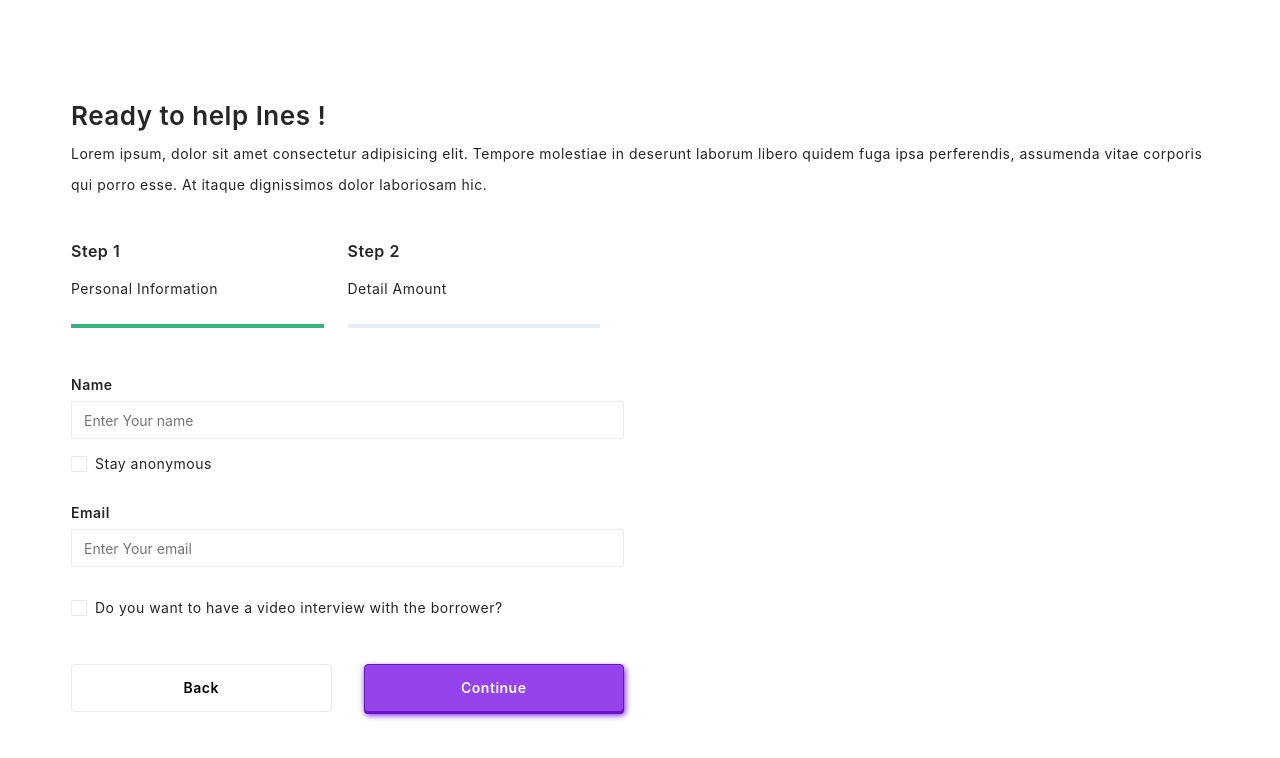
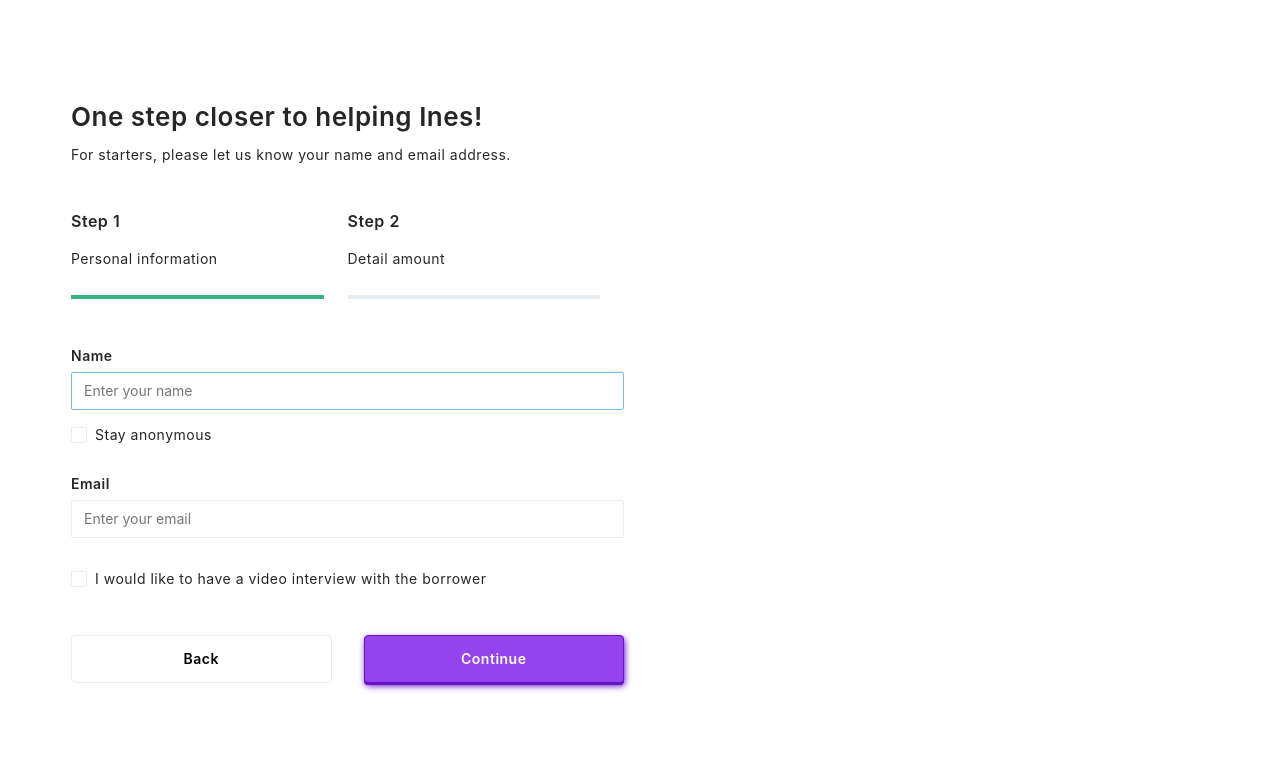
Before and after one commit to enabledao/enable-ui, a React (Create React App) app: page /loan-offer/personal in a window 1280 px wide. Shown: the top 758 px of the page. Built offline with nearby package versions, Linux system fonts and the light colour scheme; a web font is replaced by a local one.

Commit message:
add props textfield autofocus

```diff
--- a/package.json
+++ b/package.json
@@ -11,6 +11,7 @@
     "@types/styled-components": "^4.1.16",
     "react": "^16.8.6",
     "react-dom": "^16.8.6",
+    "react-final-form": "^6.3.0",
     "react-router-dom": "^5.0.1",
     "react-scripts": "3.0.1",
     "styled-components": "^4.3.1",
--- a/src/components/lib/textfield/index.tsx
+++ b/src/components/lib/textfield/index.tsx
@@ -3,10 +3,19 @@ import React from "react";
 import { TextFieldProps } from "./interface";
 import { InputWrapper, InputLabel } from "./styled";
 
-const TextField: React.FC<TextFieldProps> = ({ placeholder, type, label }) => (
+const TextField: React.FC<TextFieldProps> = ({
+  placeholder,
+  type,
+  label,
+  autoFocus
+}) => (
   <React.Fragment>
     {label && <InputLabel>{label}</InputLabel>}
-    <InputWrapper type={type ? type : "text"} placeholder={placeholder} />
+    <InputWrapper
+      type={type ? type : "text"}
+      placeholder={placeholder}
+      autoFocus={autoFocus}
+    />
   </React.Fragment>
 );
 
--- a/src/components/lib/textfield/interface.tsx
+++ b/src/components/lib/textfield/interface.tsx
@@ -3,4 +3,5 @@ export interface TextFieldProps {
   placeholder?: string;
   type?: string;
   label?: string;
+  autoFocus?: boolean;
 }
--- a/src/components/pages/loanOffer/loanAmount/index.tsx
+++ b/src/components/pages/loanOffer/loanAmount/index.tsx
@@ -16,20 +16,15 @@ import { StepLoanOfferWrapper, LoanAmountSimulation } from "../styled";
 interface LoanAmountProps extends RouteComponentProps<any> {}
 
 const bredcrumbData = [
-  { title: " Personal Information", active: true },
-  { title: "Detail Amount", active: true }
+  { title: " Personal information", active: true },
+  { title: "Detail amount", active: true }
 ];
 
 const LoanAmount: React.FC<LoanAmountProps> = ({ history }) => (
   <StepLoanOfferWrapper>
     <Container>
-      <h4>You're almost done !</h4>
-      <p>
-        Lorem ipsum, dolor sit amet consectetur adipisicing elit. Tempore
-        molestiae in deserunt laborum libero quidem fuga ipsa perferendis,
-        assumenda vitae corporis qui porro esse. At itaque dignissimos dolor
-        laboriosam hic.
-      </p>
+      <h4>You're almost done!</h4>
+      <p>Lastly, please input the amount you're willing to lend</p>
       <Row>
         <Col lg={6} md={12}>
           <Margin vertical={48}>
@@ -39,15 +34,16 @@ const LoanAmount: React.FC<LoanAmountProps> = ({ history }) => (
             <TextField
               label="Loan Amount"
               type="number"
-              placeholder="Enter Your loan amount"
+              placeholder="Enter your loan amount"
+              autoFocus={true}
             />
           </Margin>
           <Margin top={48} bottom={24}>
             <h5>Confirm Loan</h5>
-            <p>Total Loan Amount:</p>
+            <p>Total loan amount:</p>
             <Margin top={16}>
               <h3>7 Dai</h3>
-              <p>excludes transaction fees and gas</p>
+              <p>Excludes transaction fees and gas</p>
             </Margin>
             <Margin top={24}>
               <b>
@@ -58,14 +54,14 @@ const LoanAmount: React.FC<LoanAmountProps> = ({ history }) => (
               <Checkbox
                 id="tac"
                 name="tac"
-                label="You have read the Terms and Conditions of this loan"
+                label="I have read the Terms and Conditions of this loan"
               />
             </Margin>
             <Margin vertical={16}>
               <Checkbox
                 id="risk"
                 name="risk"
-                label="You acknowledge the risks of this experiment"
+                label="I acknowledge the risks of this experiment"
               />
             </Margin>
             <Margin vertical={16}>
--- a/src/components/pages/loanOffer/personalInfo/index.tsx
+++ b/src/components/pages/loanOffer/personalInfo/index.tsx
@@ -16,27 +16,26 @@ import { StepLoanOfferWrapper } from "../styled";
 interface PersonalInfoProps extends RouteComponentProps<any> {}
 
 const bredcrumbData = [
-  { title: " Personal Information", active: true },
-  { title: "Detail Amount", active: false }
+  { title: " Personal information", active: true },
+  { title: "Detail amount", active: false }
 ];
 
 const PersonalInfo: React.FC<PersonalInfoProps> = ({ history }) => (
   <StepLoanOfferWrapper>
     <Container>
-      <h4>Ready to help Ines !</h4>
-      <p>
-        Lorem ipsum, dolor sit amet consectetur adipisicing elit. Tempore
-        molestiae in deserunt laborum libero quidem fuga ipsa perferendis,
-        assumenda vitae corporis qui porro esse. At itaque dignissimos dolor
-        laboriosam hic.
-      </p>
+      <h4>One step closer to helping Ines!</h4>
+      <p>For starters, please let us know your name and email address.</p>
       <Row>
         <Col lg={6} md={12}>
           <Margin top={24} bottom={48}>
             <Breadcrumb data={bredcrumbData} />
           </Margin>
           <Margin bottom={32}>
-            <TextField label="Name" placeholder="Enter Your name" />
+            <TextField
+              label="Name"
+              placeholder="Enter your name"
+              autoFocus={true}
+            />
             <Margin top={16}>
               <Checkbox
                 id="anonymous"
@@ -49,14 +48,14 @@ const PersonalInfo: React.FC<PersonalInfoProps> = ({ history }) => (
             <TextField
               type="email"
               label="Email"
-              placeholder="Enter Your email"
+              placeholder="Enter your email"
             />
           </Margin>
           <Margin vertical={32}>
             <Checkbox
               id="videoInterview"
               name="videoInterview"
-              label="Do you want to have a video interview with the borrower?"
+              label="I would like to have a video interview with the borrower"
             />
           </Margin>
           <Row>
```
Also changed, not shown: 1 other file (tests, documents, lock files or other folders).
